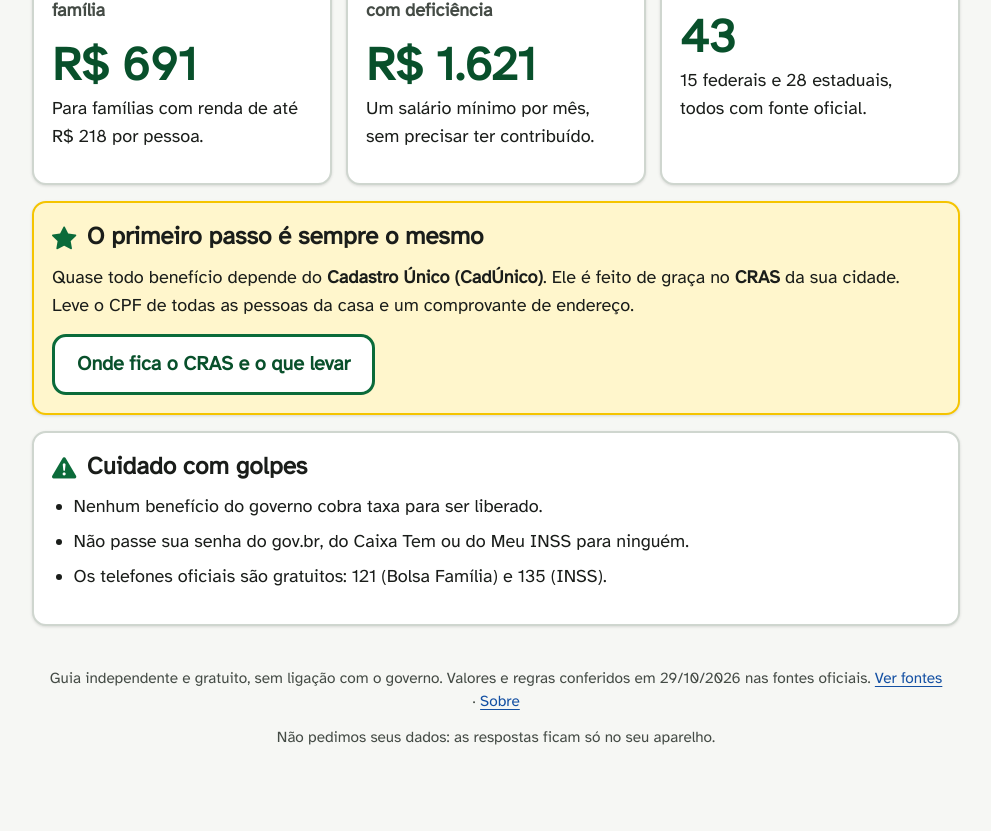
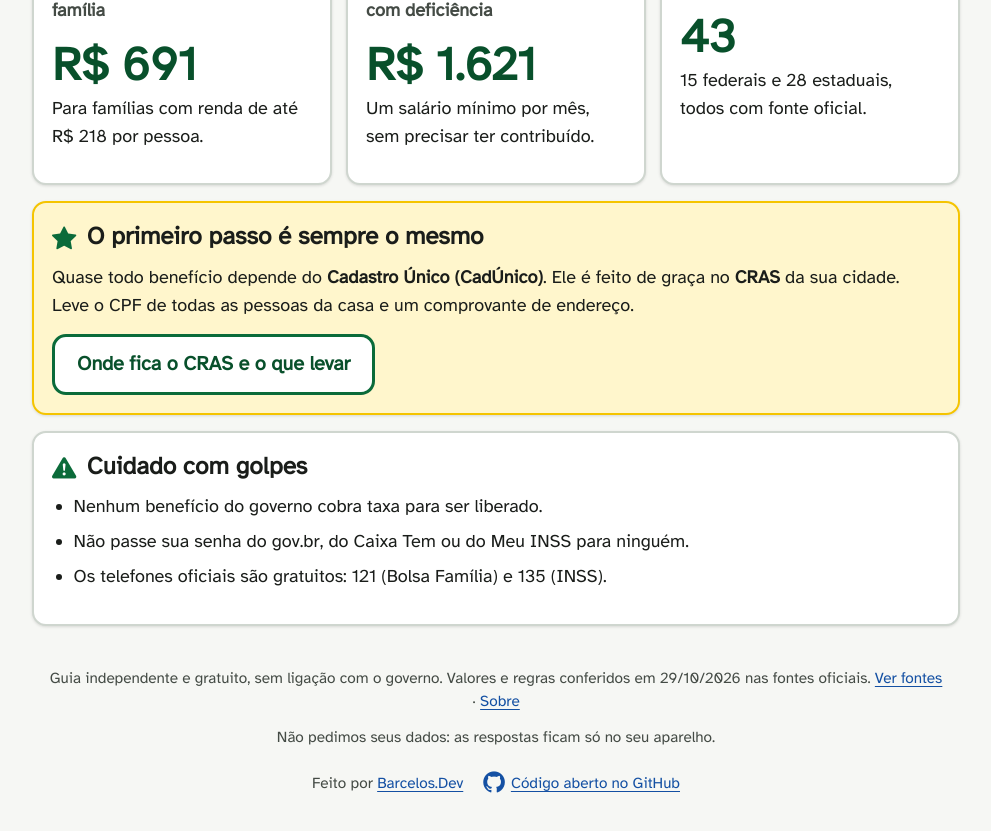
Before and after one commit to allanbarcelos/direito-na-mao, a React (Vite) app: page / in a window 1280 px wide. Shown: the part 989-1820 px from the top of the page, without its empty margins (144-1135 px from the left). Built offline with nearby package versions, Linux system fonts and the light colour scheme.

Commit message:
Adiciona autoria e link do repositório no rodapé

```diff
--- a/src/componentes/Layout.tsx
+++ b/src/componentes/Layout.tsx
@@ -1,7 +1,7 @@
 import { Icone } from './Icone'
 import { useEffect, useRef } from 'react'
 import { Link, NavLink, Outlet, useLocation } from 'react-router-dom'
-import { NOME_SITE } from '../config'
+import { AUTORIA, NOME_SITE, REPOSITORIO } from '../config'
 import { DATA_ATUALIZACAO } from '../servicos/referencias'
 import { dataBR } from '../lib/formatar'
 import { pararFala } from '../lib/falar'
@@ -51,6 +51,12 @@ export function Layout() {
             {dataBR(DATA_ATUALIZACAO)} nas fontes oficiais. <Link to="/fontes">Ver fontes</Link> · <Link to="/sobre">Sobre</Link>
           </p>
           <p>Não pedimos seus dados: as respostas ficam só no seu aparelho.</p>
+          <p className="autoria">
+            <span>Feito por <a href={AUTORIA.url} target="_blank" rel="noopener noreferrer">{AUTORIA.nome}</a></span>
+            <a href={REPOSITORIO} target="_blank" rel="noopener noreferrer">
+              <Icone nome="github" /> Código aberto no GitHub
+            </a>
+          </p>
         </footer>
       </main>
     </>
--- a/src/config.ts
+++ b/src/config.ts
@@ -1,3 +1,6 @@
 /** Nome do site — troque aqui para renomear em todas as telas. */
 export const NOME_SITE = 'Direito na Mão'
 export const SLOGAN = 'Descubra quais benefícios do governo você e sua família podem receber'
+
+export const AUTORIA = { nome: 'Barcelos.Dev', url: 'https://barcelos.dev' }
+export const REPOSITORIO = 'https://github.com/allanbarcelos/direito-na-mao'
--- a/src/index.css
+++ b/src/index.css
@@ -294,3 +294,7 @@ td.num, th.num { text-align: right; font-variant-numeric: tabular-nums; white-sp
 @media (prefers-reduced-motion: reduce) {
   * { transition: none !important; animation: none !important; }
 }
+
+.rodape .autoria { margin-top: 12px; display: flex; flex-wrap: wrap; justify-content: center; align-items: center; gap: 4px 20px; }
+.rodape .autoria a { display: inline-flex; align-items: center; gap: 6px; min-height: 44px; }
+.rodape .autoria .bi { font-size: 1.2rem; }
```
